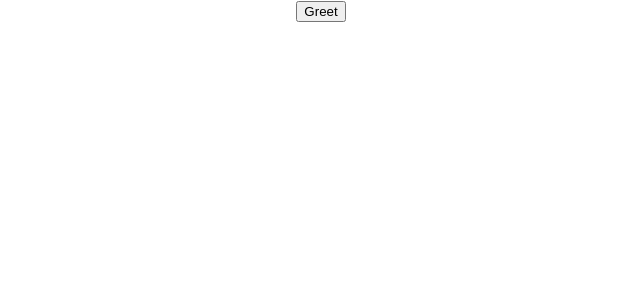
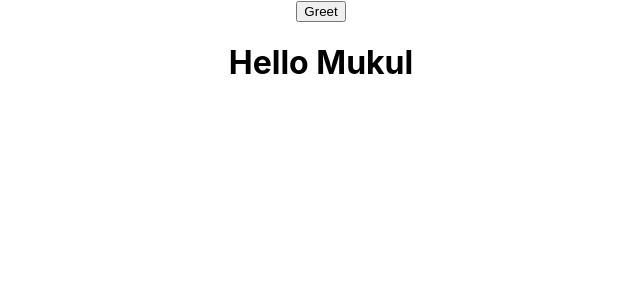
Before and after one commit to Mukul-12/React, a React (Create React App) app: page / in a window 1280 px wide. Shown: the top 300 px of the page, without its empty margins (319-959 px from the left). Built offline with nearby package versions, Linux system fonts and the light colour scheme.

Commit message:
Conditional_Rendering

```diff
--- a/src/App.js
+++ b/src/App.js
@@ -1,7 +1,5 @@
-// import logo from './logo.svg';
 import './App.css';
-// import Counter from './Components/Counter';
-// import Greet from './Components/LearnProps';
+import Conditional from './Components/Conditional_rendering';
 import ParentComponent from './Components/props use for inheritance/ParentComponent';
 
 function App() {
@@ -12,6 +10,7 @@ function App() {
       {/* <Counter /> */}
       {/* <Click /> */}
       <ParentComponent />
+      <Conditional />
     </div>
   );
 }
--- /dev/null
+++ b/src/Components/Conditional_rendering.js
@@ -0,0 +1,50 @@
+import React, { Component } from 'react'
+
+class Conditional_rendering extends Component {
+    constructor(props){
+        super(props)
+        this.state = {
+            loggedIn : 10
+        }
+    }
+    render() {
+        // if(this.state.loggedIn){
+        //     return (
+        //         <div>
+        //             <h1> Hello Mukul</h1>
+        //         </div>
+        //     )
+        // }
+        // else{
+        //     return (
+        //         <div>
+        //             <h1>Hello Guest</h1>
+        //         </div>
+        //     )
+        // }
+
+        //   ============= Element Variable ============================
+        // let message
+        // if(this.state.loggedIn){
+        //     message = <h1>Hello Mukul</h1>
+        // }
+        // else{
+        //     message = <h1>Hello Guest</h1>
+        // }
+        // return message;
+
+
+        // ==============Ternary Operator ==============================
+        // Benefit is it can be used in jsx as well
+        return(
+            this.state.loggedIn ? (
+                <h1>Hello Mukul</h1> ):
+                ( <h1>Hello Guest</h1> )
+        )
+
+        // =============== Short Circuit Operator =======================
+        //return this.state.loggedIn && <h1>Hello Mukul</h1>
+     }
+}
+
+export default Conditional_rendering
```
